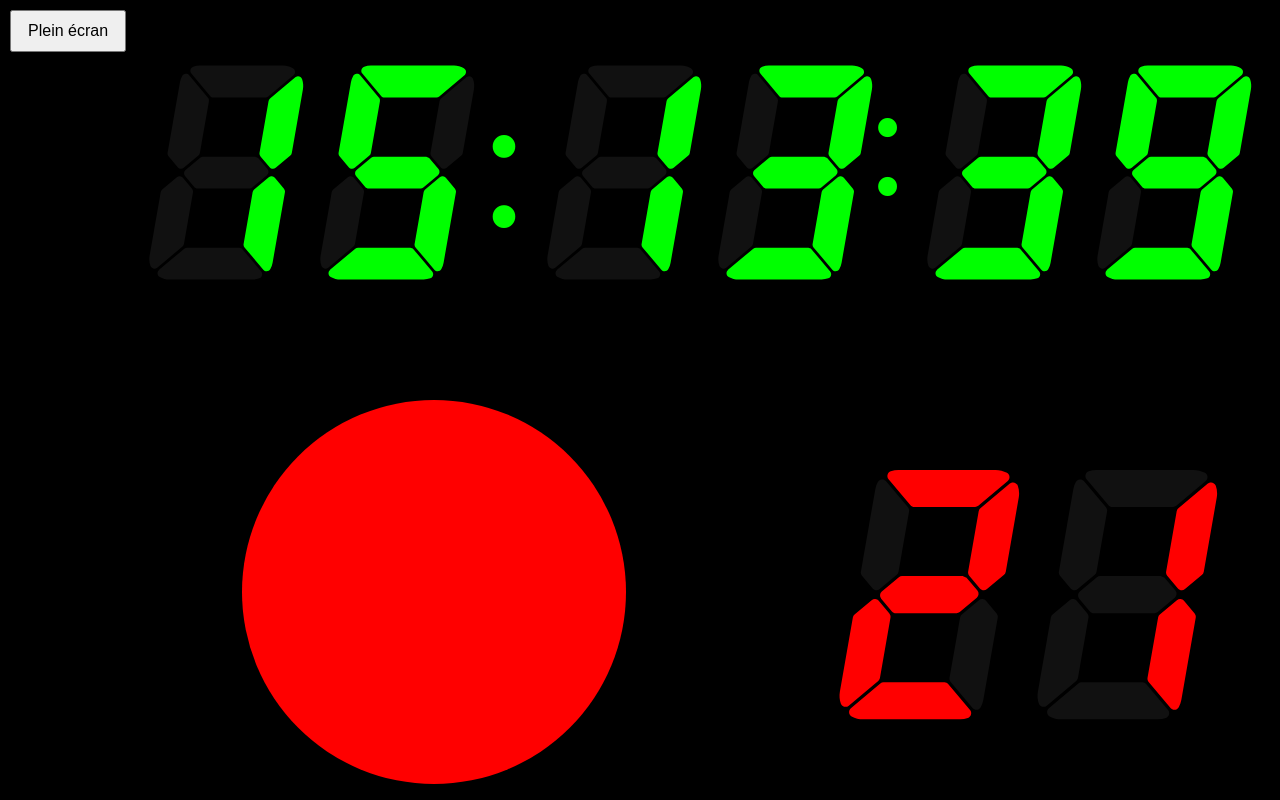
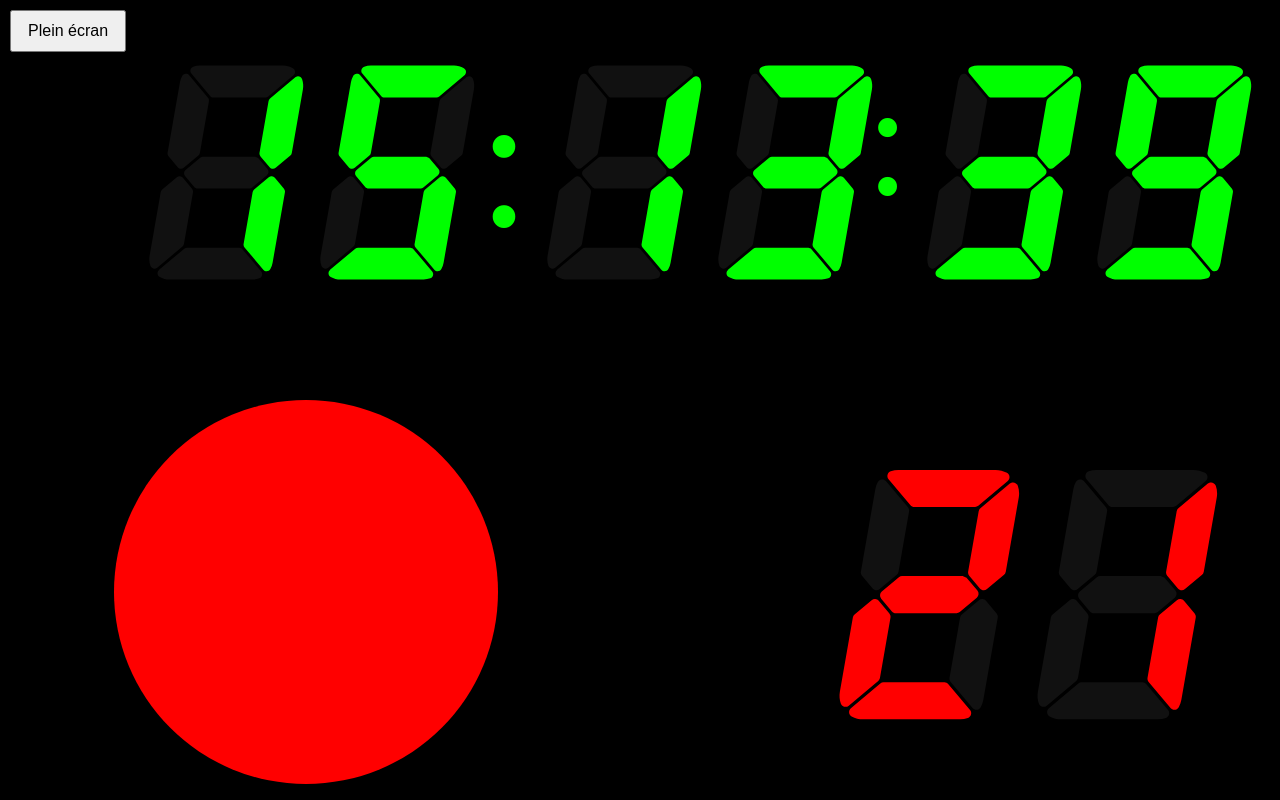
Before and after one commit to JMT25420/Horloge, a plain HTML site: page Horloge DIGIT2.html in a window 1280 px wide. Drawn offline with Linux system fonts and the light colour scheme.

Commit message:
Add files via upload

```diff
--- a/Horloge DIGIT2.html
+++ b/Horloge DIGIT2.html
@@ -104,7 +104,7 @@ body {
     border-radius: 50%;
     background: #222;
     position: relative;
-    left: -5vw;
+    left: -15vw;
 }
 
 /* Bouton plein écran */
```
